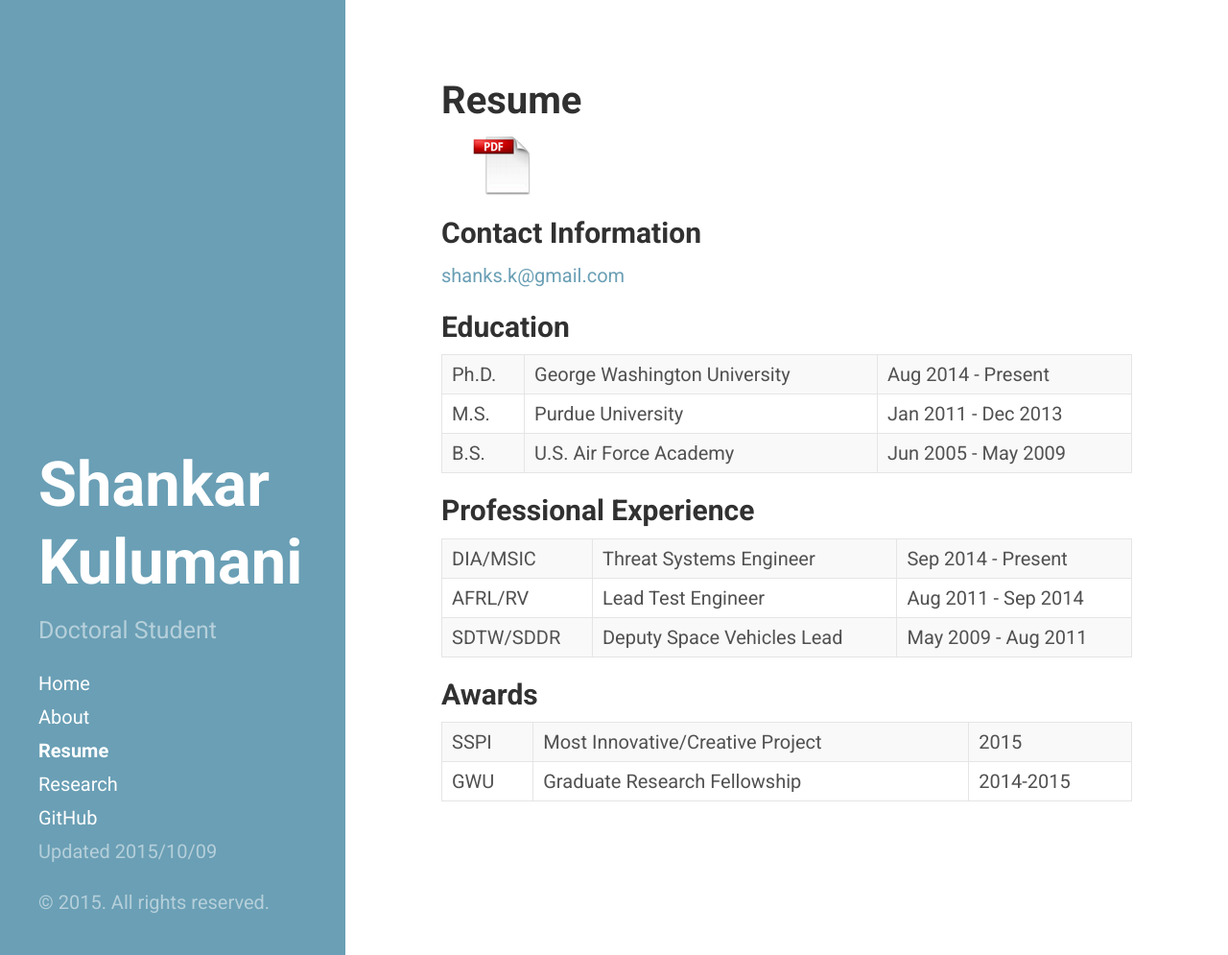
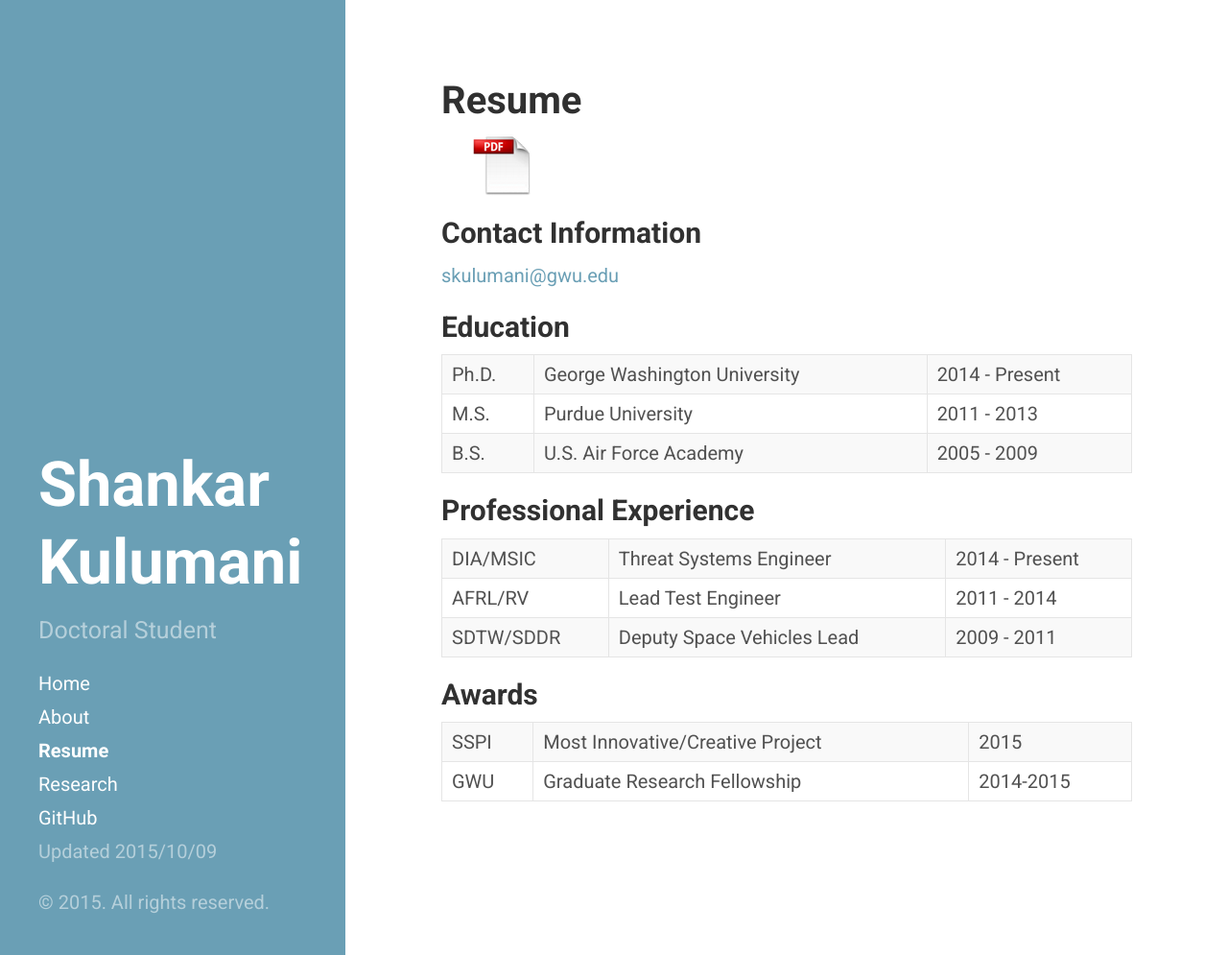
Before and after one commit to skulumani/skulumani.github.io, a Jekyll site: the page built from cv.md, in a window 1280 px wide and 995 px high. Shown: the whole window at 96% size. Built offline with Jekyll 4.4.1, drawn with Linux system fonts in a browser that asks for light colours.

```diff
--- a/cv.md
+++ b/cv.md
@@ -9,19 +9,19 @@
 
 ## Contact Information
 
-[shanks.k@gmail.com](mailto:shanks.k@gmail.com)
+[skulumani@gwu.edu](mailto:skulumani@gwu.edu)
 
 ## Education
 
-Ph.D.	|	George Washington University | Aug 2014 - Present
-M.S.  |		Purdue University   | Jan 2011 - Dec 2013
-B.S.   |	U.S. Air Force Academy   | Jun 2005 - May 2009
+Ph.D.	|	George Washington University | 2014 - Present
+M.S.  |		Purdue University   | 2011 - 2013
+B.S.   |	U.S. Air Force Academy   | 2005 - 2009
 
 ## Professional Experience
 
-DIA/MSIC | Threat Systems Engineer | Sep 2014 - Present
-AFRL/RV	 | Lead Test Engineer 		| Aug 2011 - Sep 2014
-SDTW/SDDR | Deputy Space Vehicles Lead | May 2009 - Aug 2011
+DIA/MSIC | Threat Systems Engineer |  2014 - Present
+AFRL/RV	 | Lead Test Engineer 		|  2011 -  2014
+SDTW/SDDR | Deputy Space Vehicles Lead |  2009 -  2011
 
 ## Awards
 
```
Also changed, not shown: _posts/2015-08-10-2015AAS.md (renamed from _posts/attitude-control.md, +7 -13 lines), _posts/2015-08-10-low-thrust.md (deleted, +0 -40 lines), _posts/2015-10-09-2016ACC.md (added, +50 -0 lines), about.md (+0 -9 lines).
